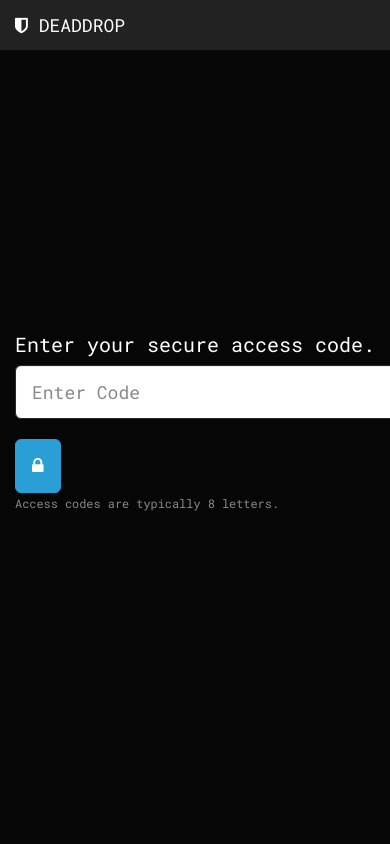
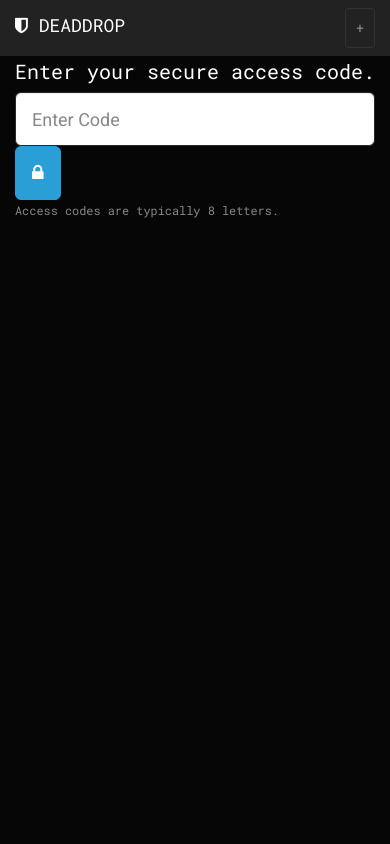
Before and after one commit to milesmcc/Deaddrop, a Django app: page /securecore/ in a window 390 px wide; the page is wider, and only the part inside the window is pictured. Run offline with Django 3.2, Linux system fonts and the light colour scheme; some libraries are stand-ins or nearby versions.

Commit message:
Make mobile more responsive

```diff
--- a/deaddrop/securecore/static/securecore/css/base.css
+++ b/deaddrop/securecore/static/securecore/css/base.css
@@ -13,18 +13,55 @@
 .inner {
   margin-left: auto;
   margin-right: auto;
-    width: /*whatever width you want*/;
+  width: /*whatever width you want*/
+  ;
 }
 
 .mono {
   font-family: "Roboto Mono", monospace;
 }
 
-.subnav {
-}
+.subnav {}
 
 .red {
   color: #AA3333;
+}
+
+@media only screen and (min-width: 777px) {
+  .mobile-only {
+    display: none;
+  }
+}
+
+@media only screen and (max-width: 776px) {
+  .desktop-only {
+    display: none;
+  }
+}
+
+.fullwidth {
+  max-width: 100%;
+}
+
+.aligned {
+  display: -moz-flex;
+  display: -webkit-box;
+  /* OLD - iOS 6-, Safari 3.1-6 */
+  display: -moz-box;
+  /* OLD - Firefox 19- (buggy but mostly works) */
+  display: -ms-flexbox;
+  /* TWEENER - IE 10 */
+  display: -webkit-flex;
+  /* NEW - Chrome */
+  display: flex;
+  align-items: center;
+  margin-left: auto;
+  margin-right: auto;
+  justify-content: center;
+}
+
+.aligned-item {
+  margin-top: 50px;
 }
 
 .white {
--- a/deaddrop/securecore/templates/securecore/base.html
+++ b/deaddrop/securecore/templates/securecore/base.html
@@ -16,12 +16,13 @@
 </head>
 
 <body>
-  <nav class="navbar navbar-inverse navbar-fixed-top">
+  <nav class="navbar navbar-inverse navbar-fixed-top fullwidth">
     <div class="container">
       <div class="navbar-header">
         <a class="navbar-brand mono" href="{% url 'securecore:index' %}"><i class="fa fa-shield" aria-hidden="true"></i>&nbsp;DEADDROP</a>
+        <button type="button" class="navbar-toggle" data-toggle="collapse" data-target="#navbar">+</button>
       </div>
-      <div class="collapse navbar-collapse" id="bs-example-navbar-collapse-1">
+      <div class="collapse navbar-collapse" id="navbar">
         <ul class="nav navbar-nav navbar-left">
           {% if logged_in %}
           <li><a href='{% url "securecore:index" %}' class="mono white">Your Drops</a></li>
@@ -41,7 +42,12 @@
     </div>
   </nav>
   <div class="container subnav">
-    <div class="content">{% block content %}???{% endblock %}</div>
+    <div class="aligned">
+      <div class="aligned-item">
+        <div class="content">{% block content %}???{% endblock %}</div>
+      </div>
+    </div>
   </div>
 </body>
+
 </html>
--- a/deaddrop/securecore/templates/securecore/code.html
+++ b/deaddrop/securecore/templates/securecore/code.html
@@ -1,32 +1,15 @@
 {% extends 'securecore/base.html' %} {% block title %} Please Authenticate {% endblock %} {% block content %}
-<form action="{% url 'securecore:authcode' %}" method="post">
-  <div class="outer">
-    <div class="middle">
-      <div class="inner">
+<form action="{% url 'securecore:authcode' %}" method="post" class="form-inline">
   <div class="row">
-          <div class="col-md-3"></div>
-          <div class="col-md-4">
     {% if success %}
     <h5 class='mono green'>{{success}}</h5><br>{% endif %}
-            <h5 class='mono'>{{greeting}}</h5>
-            <div class="row">
-              {% csrf_token %}
-              <div class="col-md-8 mono">
-                <input type="text" name="code" placeholder="Enter Code" class="form-control form-text input-lg"></input><br>
-              </div>
-              <div class="col-md-4">
-                <button type="submit" class="btn btn-primary btn-lg"><i class="fa fa-lock" aria-hidden="true"></i></button>
-              </div>
-            </div>
-            {% if error %}
+    <h5 class='mono'>{{greeting}}</h5> {% csrf_token %}
+    <input type="text" name="code" placeholder="Enter Code" class="form-control form-text input-lg"></input>
+    <button type="submit" class="btn btn-primary btn-lg"><i class="fa fa-lock" aria-hidden="true"></i></button> {% if error %}
     <p class='mono red'>{{error}}</p>
     {% else %}
     <p class='mono'><small>Access codes are typically 8 letters.</small></p>
     {% endif %}
   </div>
-        </div>
-      </div>
-    </div>
-  </div>
 </form>
 {% endblock %}
```
Also changed, not shown: deaddrop/securecore/templates/securecore/drop.html (+0 -10 lines), deaddrop/securecore/templates/securecore/drops.html (+0 -11 lines), deaddrop/securecore/templates/securecore/securityquestions.html (+4 -17 lines). Lines whose indentation alone changed are shown as unchanged.
